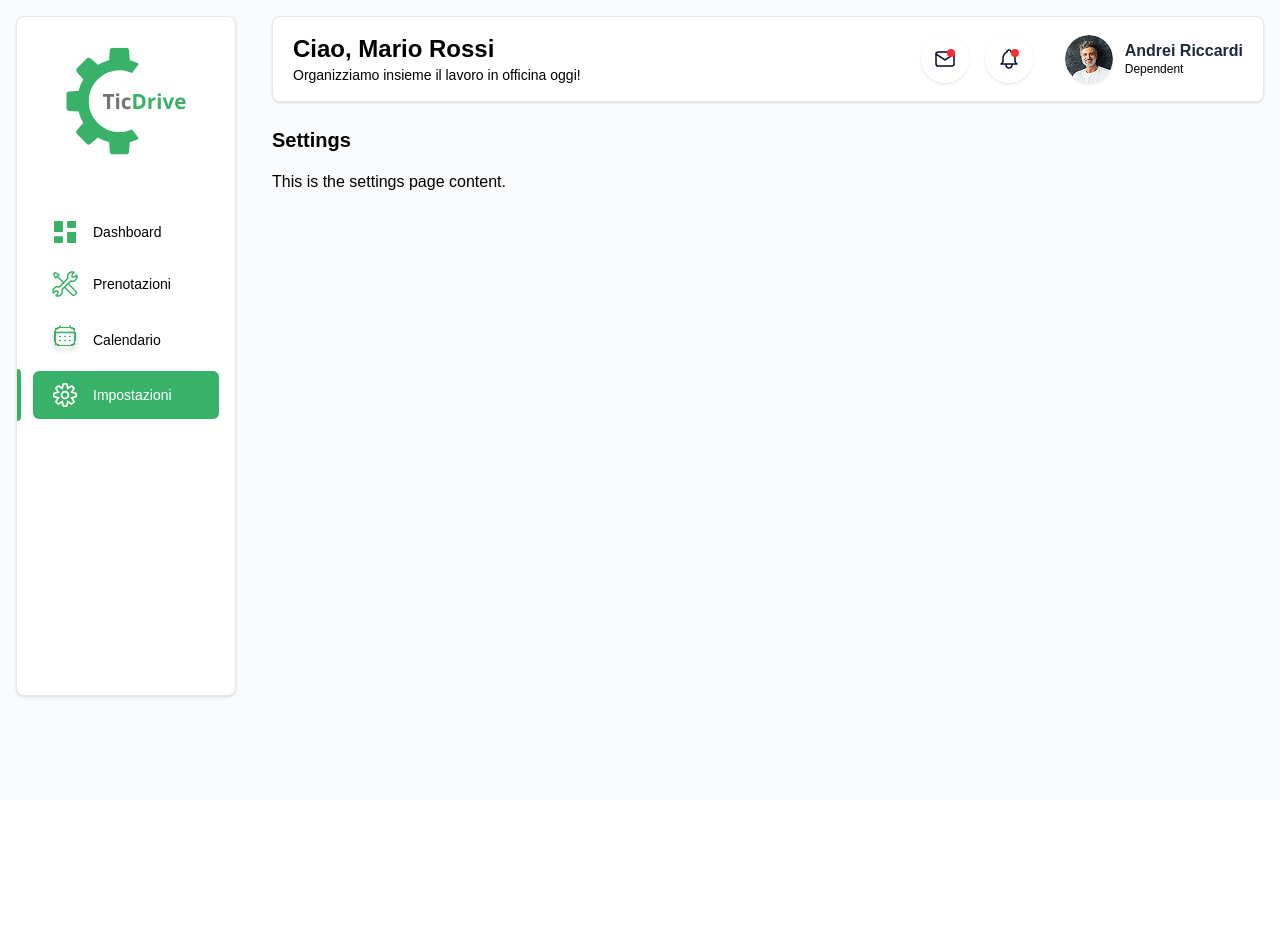
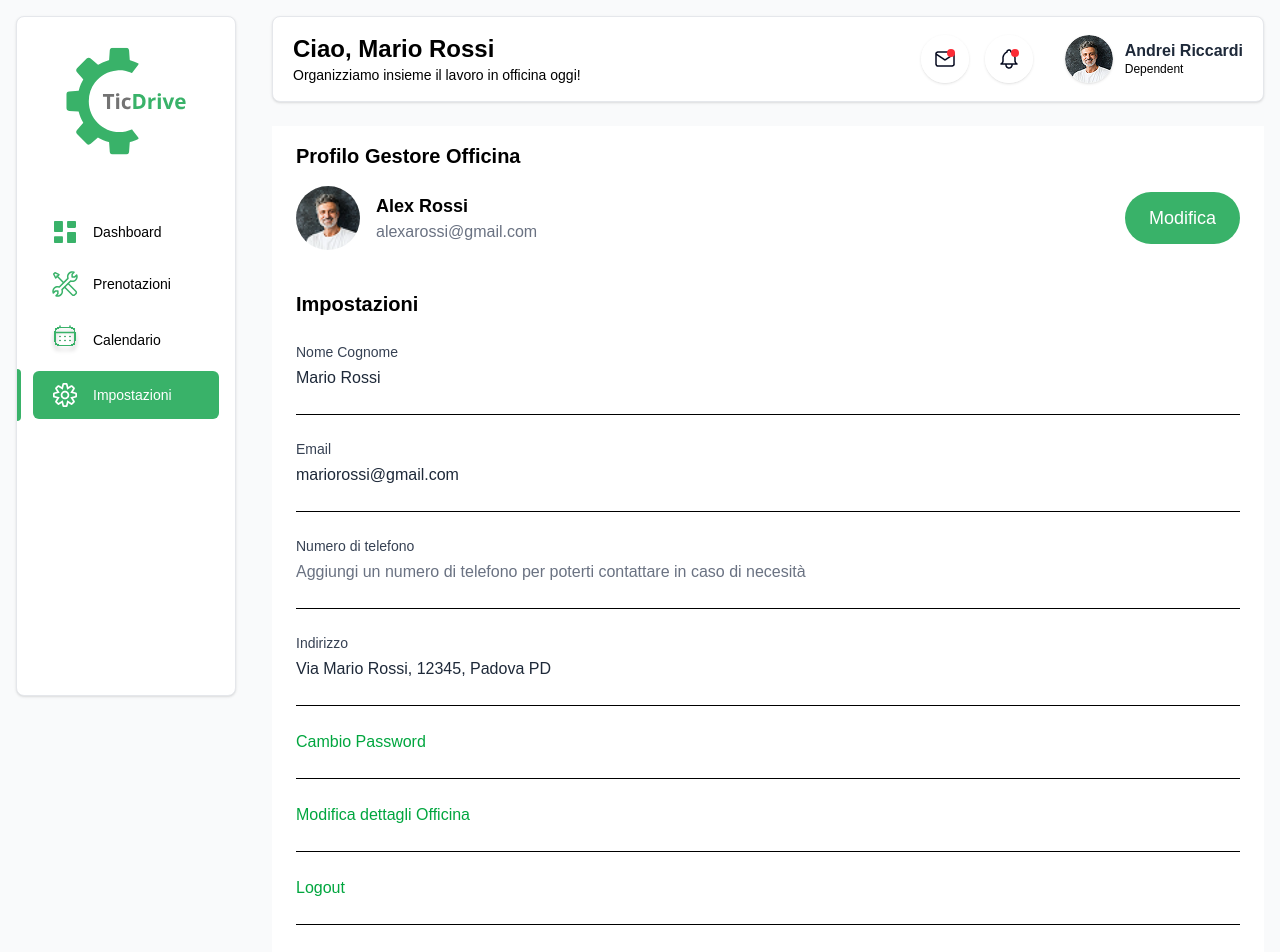
Before and after one commit to AlbyCosmy99/ticdrive-workshops-website-nuxt, a Nuxt app: page /settings in a window 1280 px wide. Shown: the top 952 px of the page. Before the commit the page ends 800 px from the top, so only its background shows below. Built offline with nearby package versions, Linux system fonts and the light colour scheme; no server answers; a web font is replaced by a local one.

Commit message:
settingsFirstDev

```diff
--- /dev/null
+++ b/components/ui/settings/PasswordChangeModal.vue
@@ -0,0 +1,107 @@
+<!-- components/ui/settings/PasswordChangeModal.vue -->
+<template>
+    <div v-if="isOpen" class="fixed inset-0 z-50 flex items-center justify-center">
+      <div class="absolute inset-0 bg-black bg-opacity-30" @click="close"></div>
+      <div class="bg-white rounded-lg shadow-xl p-6 w-full max-w-md relative z-10">
+        <div class="flex justify-between items-center mb-4">
+          <h3 class="text-lg font-bold">Cambio Password</h3>
+          <button @click="close" class="text-gray-500 hover:text-gray-700">
+            <svg class="w-5 h-5" fill="none" stroke="currentColor" viewBox="0 0 24 24" xmlns="http://www.w3.org/2000/svg">
+              <path stroke-linecap="round" stroke-linejoin="round" stroke-width="2" d="M6 18L18 6M6 6l12 12"></path>
+            </svg>
+          </button>
+        </div>
+
+        <form @submit.prevent="handleSubmit">
+          <div class="mb-4">
+            <label class="block text-sm font-medium text-gray-700 mb-1">Password attuale</label>
+            <input
+              type="password"
+              v-model="currentPassword"
+              class="w-full p-2 border border-gray-300 rounded-md"
+              required
+            />
+          </div>
+
+          <div class="mb-4">
+            <label class="block text-sm font-medium text-gray-700 mb-1">Nuova password</label>
+            <input
+              type="password"
+              v-model="newPassword"
+              class="w-full p-2 border border-gray-300 rounded-md"
+              required
+            />
+          </div>
+
+          <div class="mb-6">
+            <label class="block text-sm font-medium text-gray-700 mb-1">Conferma nuova password</label>
+            <input
+              type="password"
+              v-model="confirmPassword"
+              class="w-full p-2 border border-gray-300 rounded-md"
+              required
+            />
+            <p v-if="passwordMismatch" class="mt-1 text-sm text-red-600">
+              Le password non corrispondono
+            </p>
+          </div>
+
+          <div class="flex justify-end">
+            <button
+              type="button"
+              @click="close"
+              class="mr-3 px-4 py-2 text-sm font-medium text-gray-700 hover:text-gray-900"
+            >
+              Annulla
+            </button>
+            <button
+              type="submit"
+              class="px-4 py-2 bg-green-500 text-white text-sm font-medium rounded-md hover:bg-green-600"
+            >
+              Salva
+            </button>
+          </div>
+        </form>
+      </div>
+    </div>
+  </template>
+
+  <script setup lang="ts">
+  import { ref, computed } from 'vue';
+
+  interface PasswordChangeModalProps {
+    isOpen: boolean;
+  }
+
+  const props = defineProps<PasswordChangeModalProps>();
+  const emit = defineEmits(['close', 'save']);
+
+  const currentPassword = ref('');
+  const newPassword = ref('');
+  const confirmPassword = ref('');
+
+  const passwordMismatch = computed(() => {
+    return newPassword.value && confirmPassword.value && newPassword.value !== confirmPassword.value;
+  });
+
+  const close = () => {
+    emit('close');
+    resetForm();
+  };
+
+  const handleSubmit = () => {
+    if (!passwordMismatch.value) {
+      emit('save', {
+        currentPassword: currentPassword.value,
+        newPassword: newPassword.value
+      });
+      resetForm();
+    }
+  };
+
+  const resetForm = () => {
+    currentPassword.value = '';
+    newPassword.value = '';
+    confirmPassword.value = '';
+  };
+  </script>
--- /dev/null
+++ b/components/ui/settings/SettingPage.vue
@@ -0,0 +1,139 @@
+<!-- components/ui/settings/SettingsPage.vue -->
+<template>
+  <div class="bg-white">
+    <!-- Profile Section -->
+    <div class="bg-white mb-6">
+      <div class="py-4 px-6">
+        <h2 class="text-xl font-bold mb-4">Profilo Gestore Officina</h2>
+        <div class="flex items-center gap-4 justify-between">
+          <div class="flex items-center gap-4">
+            <div class="rounded-full overflow-hidden h-16 w-16">
+              <img :src="profileImageSrc" alt="Profile Image" class="object-cover w-full h-full" />
+            </div>
+            <div>
+              <h3 class="text-lg font-semibold">{{ profileName }}</h3>
+              <p class="text-gray-500">{{ profileEmail }}</p>
+            </div>
+          </div>
+          <TicDrivebutton label="Modifica" @click="modifyProfile" />
+        </div>
+      </div>
+    </div>
+
+    <!-- Settings Form -->
+    <div class="bg-white">
+      <div class="px-6">
+        <h2 class="text-xl font-bold mb-6">Impostazioni</h2>
+
+        <!-- Name Field -->
+        <div class="mb-6 border-b pb-6">
+          <label class="block text-sm font-medium text-gray-700 mb-1">Nome Cognome</label>
+          <div class="text-gray-800">Mario Rossi</div>
+        </div>
+
+        <!-- Email Field -->
+        <div class="mb-6 border-b pb-6">
+          <label class="block text-sm font-medium text-gray-700 mb-1">Email</label>
+          <div class="text-gray-800">mariorossi@gmail.com</div>
+        </div>
+
+        <!-- Phone Field -->
+        <div class="mb-6 border-b pb-6">
+          <label class="block text-sm font-medium text-gray-700 mb-1">Numero di telefono</label>
+          <div class="text-gray-500">Aggiungi un numero di telefono per poterti contattare in caso di necesità</div>
+        </div>
+
+        <!-- Address Field -->
+        <div class="mb-6 border-b pb-6">
+          <label class="block text-sm font-medium text-gray-700 mb-1">Indirizzo</label>
+          <div class="text-gray-800">Via Mario Rossi, 12345, Padova PD</div>
+        </div>
+
+        <!-- Password Change -->
+        <div class="mb-6 border-b pb-6">
+          <button
+            @click="changePassword"
+            class="text-green-600 font-medium hover:text-green-700"
+          >
+            Cambio Password
+          </button>
+        </div>
+
+        <!-- Modify Workshop Details -->
+        <div class="mb-6 border-b pb-6">
+          <button
+            @click="modifyWorkshopDetails"
+            class="text-green-600 font-medium hover:text-green-700"
+          >
+            Modifica dettagli Officina
+          </button>
+        </div>
+
+        <!-- Logout -->
+        <div class="mb-6 border-b pb-6">
+          <button
+            @click="logout"
+            class="text-green-600 font-medium hover:text-green-700"
+          >
+            Logout
+          </button>
+        </div>
+
+        <!-- Delete Account -->
+        <div class="pb-6">
+          <button
+            @click="deleteAccount"
+            class="text-red-500 font-medium hover:text-red-600"
+          >
+            Elimina account
+          </button>
+        </div>
+      </div>
+    </div>
+  </div>
+</template>
+
+<script setup lang="ts">
+import { ref, computed } from 'vue';
+import TicDrivebutton from '@/components/ui/buttons/TicDrivebutton.vue';
+
+// Props for profile image
+interface SettingsPageProps {
+  profileImagePath?: string;
+}
+
+const props = withDefaults(defineProps<SettingsPageProps>(), {
+  profileImagePath: 'public/images/Profile.png'
+});
+
+// Emits
+const emit = defineEmits(['changePassword', 'modifyWorkshop', 'logout', 'deleteAccount', 'modifyProfile']);
+
+// User profile data
+const profileName = ref('Alex Rossi');
+const profileEmail = ref('alexarossi@gmail.com');
+
+// Compute profile image source with proper PNG handling
+const profileImageSrc = ref('/images/Profile.png');
+
+// Functions
+const changePassword = () => {
+  emit('changePassword');
+};
+
+const modifyWorkshopDetails = () => {
+  emit('modifyWorkshop');
+};
+
+const logout = () => {
+  emit('logout');
+};
+
+const deleteAccount = () => {
+  emit('deleteAccount');
+};
+
+const modifyProfile = () => {
+  emit('modifyProfile');
+};
+</script>
--- a/pages/settings/index.vue
+++ b/pages/settings/index.vue
@@ -1,13 +1,66 @@
+<!-- pages/settings/index.vue -->
 <script setup lang="ts">
+import { ref } from 'vue';
+import PasswordChangeModal from '~/components/ui/settings/PasswordChangeModal.vue';
+import SettingsPage from '~/components/ui/settings/SettingPage.vue';
+
 definePageMeta({
   layout: 'dashboard',
   middleware: 'auth',
 });
+
+// Profile image path - you can get this from your user store or API
+const profileImagePath = ref('/assets/images/profile/alex-rossi');
+
+// State for password modal
+const showPasswordModal = ref(false);
+
+// Methods for password modal
+const openPasswordModal = () => {
+  showPasswordModal.value = true;
+};
+
+const closePasswordModal = () => {
+  showPasswordModal.value = false;
+};
+
+const saveNewPassword = (passwordData: { currentPassword: string; newPassword: string }) => {
+  // Handle password change logic here
+  console.log('Changing password:', passwordData);
+  showPasswordModal.value = false;
+  // API call would go here
+};
+
+// Other handlers
+const handleModifyWorkshop = () => {
+  console.log('Modify workshop details');
+  // Navigate or open modal for workshop details
+};
+
+const handleLogout = () => {
+  console.log('Logout');
+  // Implement logout logic
+};
+
+const handleDeleteAccount = () => {
+  console.log('Delete account');
+  // Show confirmation dialog and handle account deletion
+};
 </script>
 
 <template>
   <div>
-    <h1 class="text-xl font-semibold mb-4">Settings</h1>
-    <p>This is the settings page content.</p>
+    <SettingsPage
+      :profile-image-path="profileImagePath"
+      @change-password="openPasswordModal"
+      @modify-workshop="handleModifyWorkshop"
+      @logout="handleLogout"
+      @delete-account="handleDeleteAccount"
+    />
+    <PasswordChangeModal
+      :is-open="showPasswordModal"
+      @close="closePasswordModal"
+      @save="saveNewPassword"
+    />
   </div>
 </template>
```
